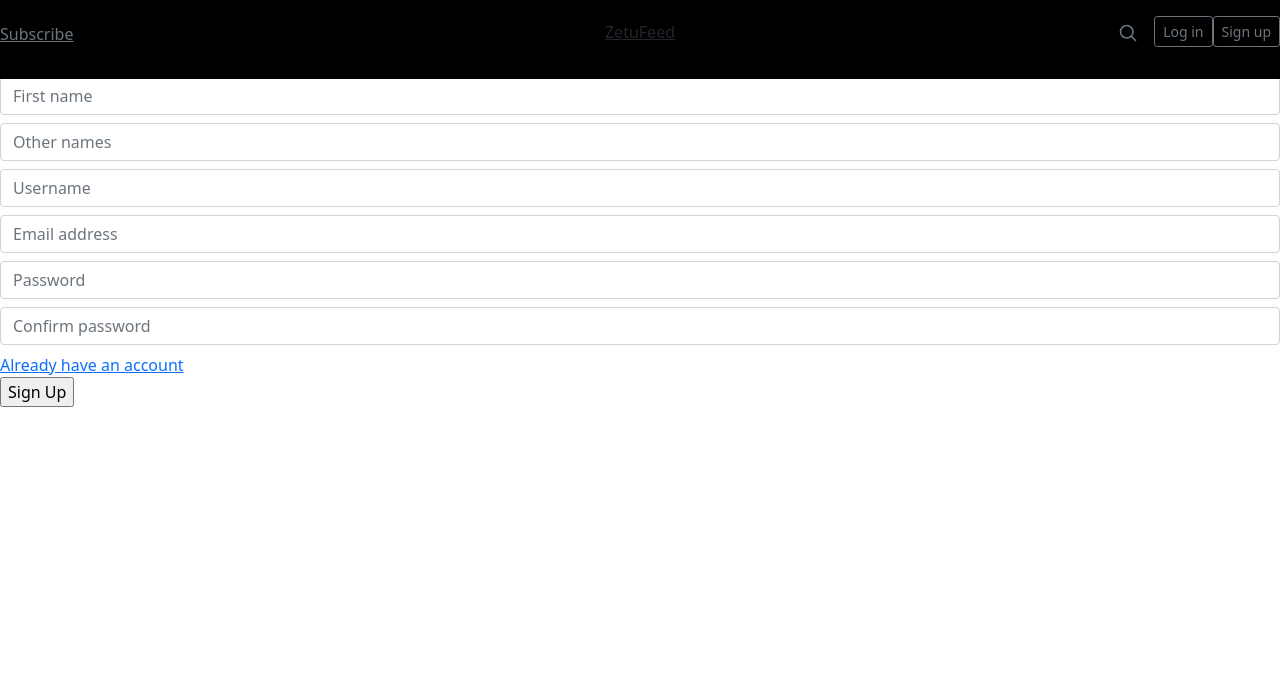
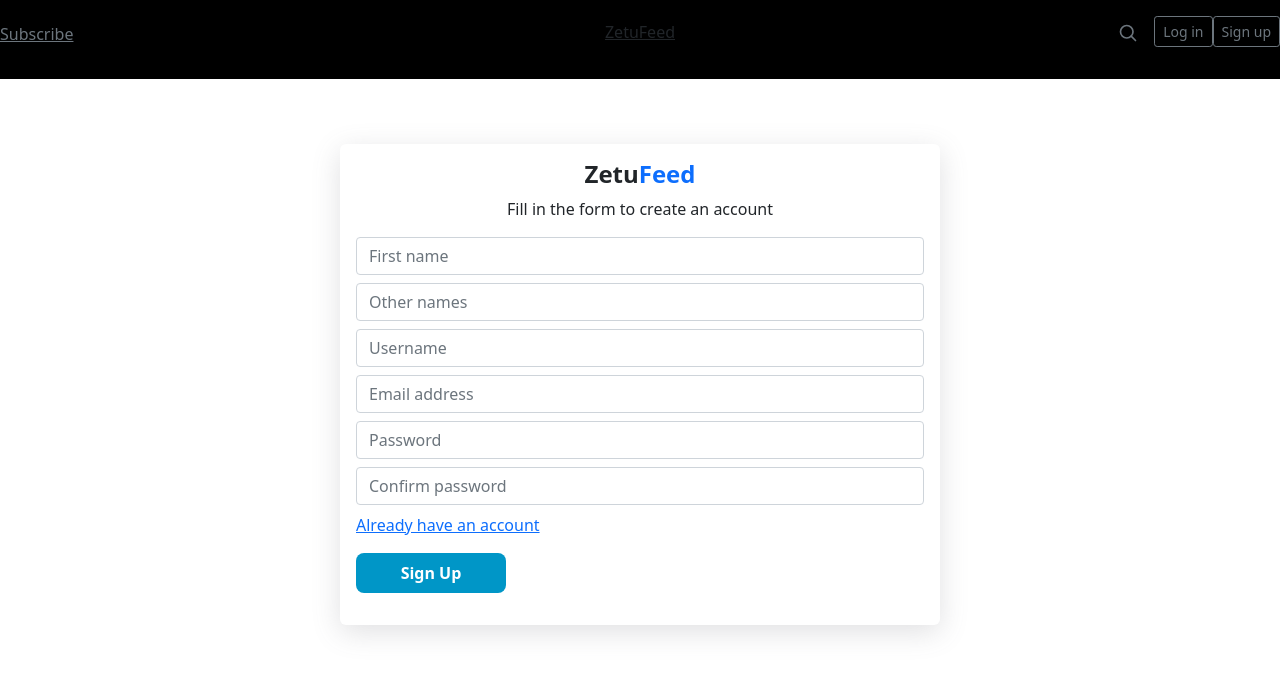
Before and after one commit to kiman121/kwetu-feed, a Flask app: page /authenticate/register in a window 1280 px wide. Shown: the top 675 px of the page. Run offline with Flask 2, Linux system fonts and the light colour scheme; some libraries are stand-ins or nearby versions.

Commit message:
styling for login, register, post and modals

```diff
--- a/app/static/css/styles.css
+++ b/app/static/css/styles.css
@@ -1,4 +1,7 @@
-.page-header{
+/*-----------------
+    General
+ -----------------------*/
+.page-header {
   position: fixed;
   z-index: 999;
   background: #000;
@@ -6,10 +9,77 @@
   top: 0;
   color: #fff;
 }
-.position-sticky{
+.position-sticky {
   top: 9rem !important;
 }
-
-.page-wrapper .main{
+.page-wrapper .main,
+.login-wrapper {
   padding-top: 9em;
 }
+.btn-submit{
+    outline: none;
+    border: none;
+    margin: 1rem 0;
+    padding: .5rem 1rem;
+    width: 150px;
+    border-radius: 8px;
+    background-color: #0096c7;
+    color: #fff;
+    font-weight: 600;
+}
+.text-primary {
+  color: #0096c7;
+}
+/*-----------------
+    Modal headers
+ -----------------------*/
+.modal .modal-header {
+  border-bottom: none;
+}
+.modal {
+  text-align: center;
+  padding: 0 !important;
+}
+.modal:before {
+  content: "";
+  display: inline-block;
+  height: 100%;
+  vertical-align: middle;
+  margin-right: -4px;
+}
+.modal-dialog {
+  display: inline-block;
+  text-align: left;
+  vertical-align: middle;
+}
+/*-----------------
+    Login & Register
+ -----------------------*/
+.login-wrapper,
+.signup-wrapper {
+  padding-top: 9em;
+  width: 90%;
+  margin: 0 auto;
+}
+.login-box,
+.signup-box {
+  margin: 0 auto;
+  width: 600px;
+  text-align: center;
+  box-shadow: rgba(100, 100, 111, 0.2) 0px 7px 29px 0px;
+  padding: 1em;
+  border-radius: 6px;
+}
+.login-box form,
+.signup-box form,
+.login-box .alert,
+.signup-box .alert {
+  text-align: left;
+}
+.login-box h4,
+.signup-box h4 {
+  font-weight: 900;
+}
+/* .modal #add_new_post{
+    width: 800px !important;
+} */
```
Lines whose indentation alone changed are shown as unchanged.
